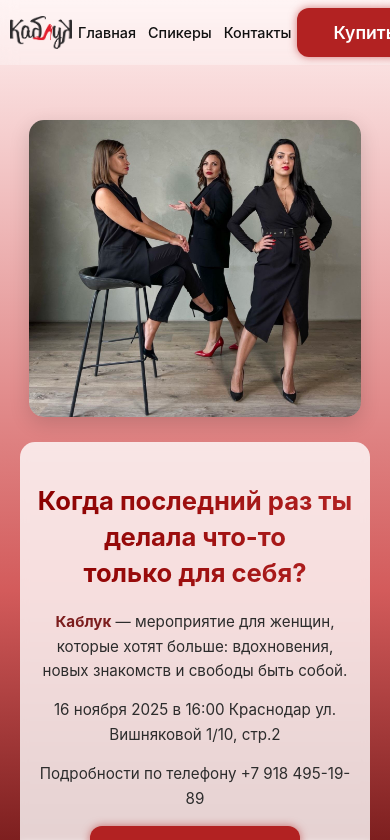
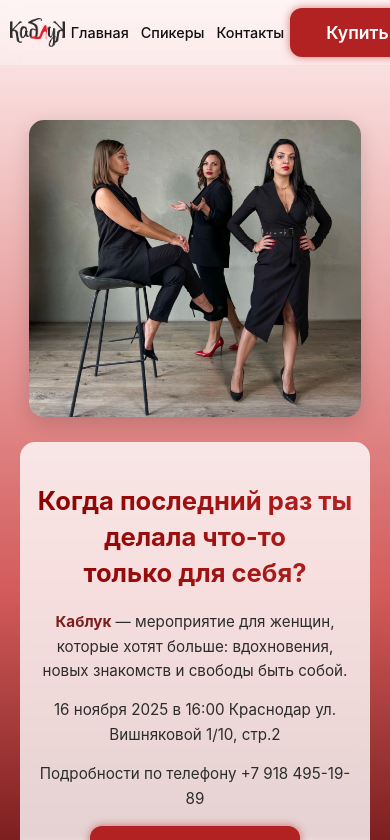
Before and after one commit to OlgaManianova21/my-promo-site, a React (Create React App) app: page / in a window 390 px wide. Shown: the top 840 px of the page. Built offline with nearby package versions, Linux system fonts and the light colour scheme.

Commit message:
logo and button

```diff
--- a/src/components/Header/Header.css
+++ b/src/components/Header/Header.css
@@ -147,8 +147,8 @@ html {
   }
 
   .header-btn {
-    padding: 6px 12px;
-    font-size: 0.8rem;
+    padding: 5px 10px;
+    font-size: 0.7rem;
   }
 
   .nav-links {
@@ -156,6 +156,6 @@ html {
   }
 
   .header-logo {
-    height: 34px;
+    height: 30px;
   }
 }
```
